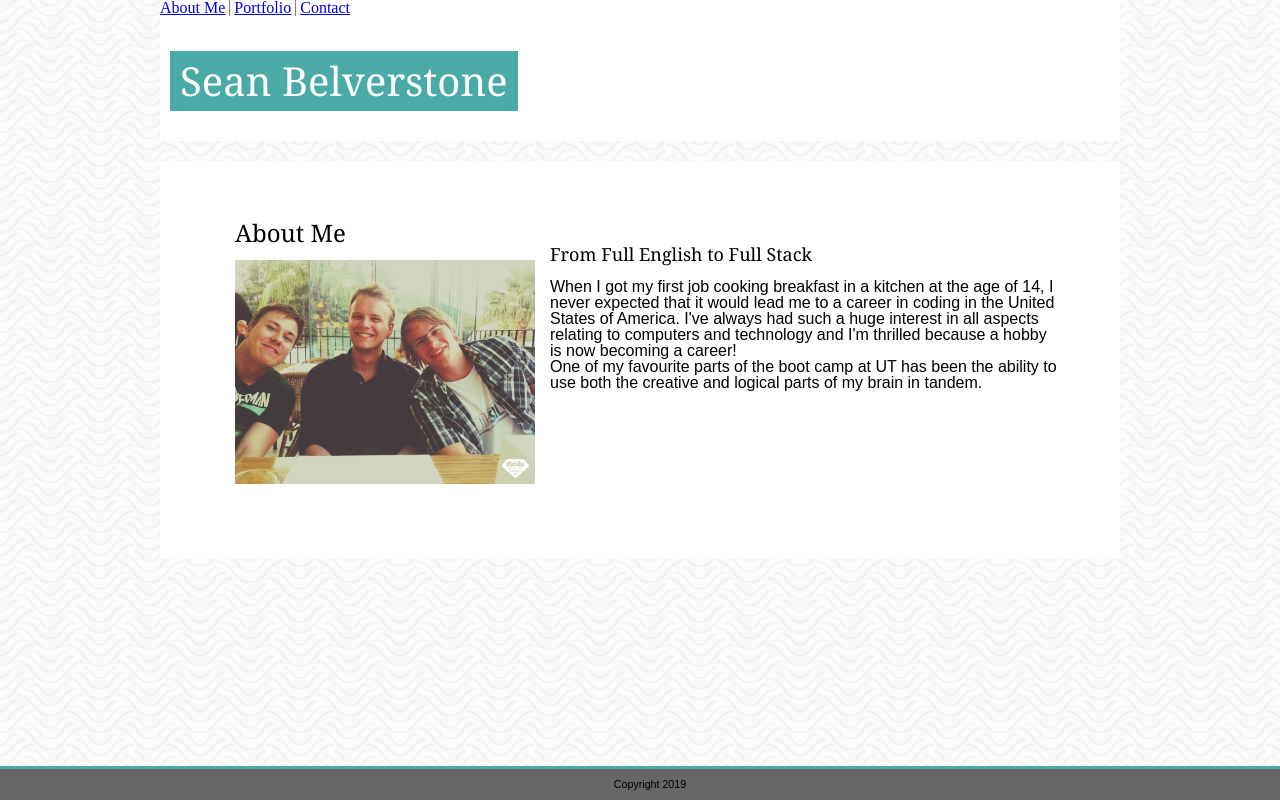
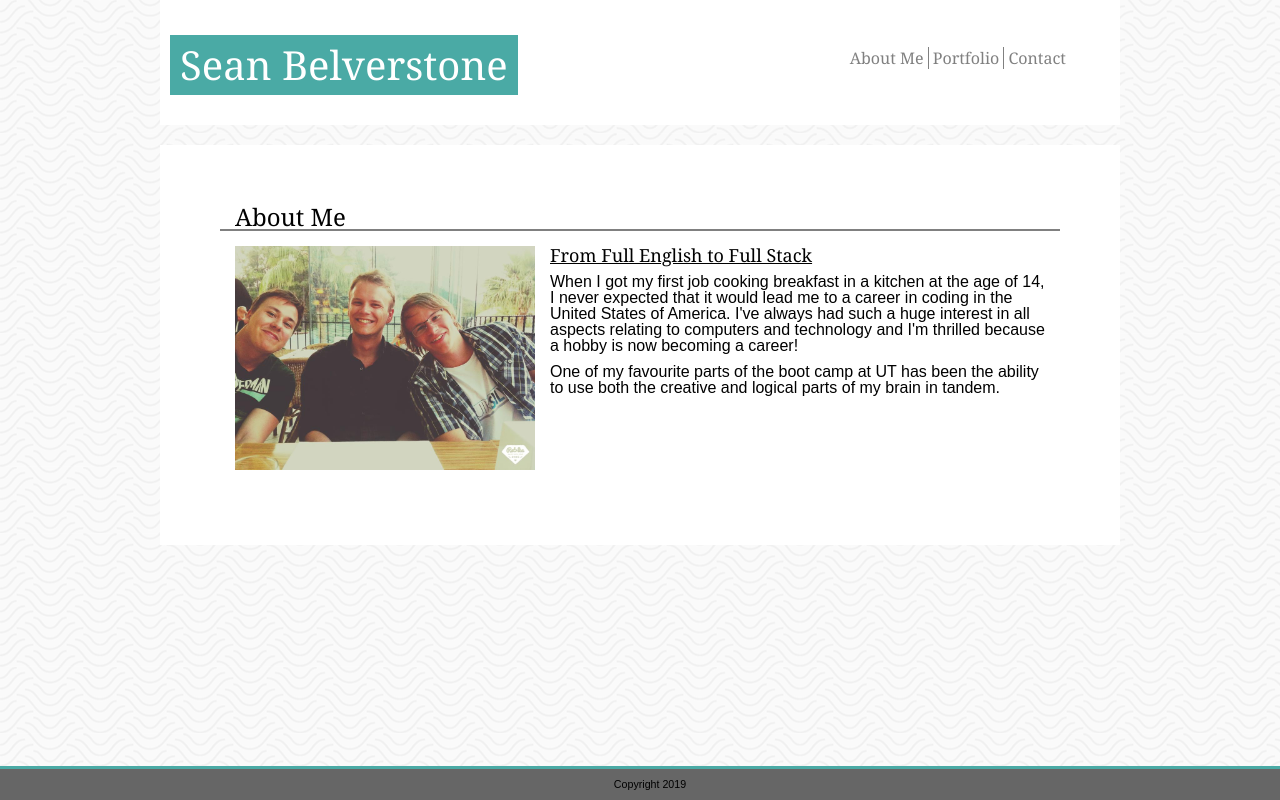
Before and after one commit to seanbelverstone/Basic-Portfolio, a plain HTML site: page index.html in a window 1280 px wide. Drawn offline with Linux system fonts and the light colour scheme.

Commit message:
Added separate css files for portfolio and contacts. Linked them on each page. Renamed style.css to index.css. Added styling to nav links

```diff
--- a/assets/css/style.css
+++ b/assets/css/index.css
@@ -10,6 +10,32 @@ header {
     margin-top: 25px;
     margin-bottom: 20px;
     float: left;
+}
+
+nav {
+    text-align: right;
+    font-family: Georgia, 'Times New Roman', Times, serif;
+    float: right;
+    margin: 50px;
+}
+
+/*nav link styling*/
+
+a:link {
+    text-decoration: none;
+    color: gray;
+}
+
+a:visited {
+    color: crimson;
+}
+
+a:hover {
+    color: darkred;
+}
+
+a:active {
+    color: black;
 }
 
 h1 {
@@ -61,12 +87,14 @@ h2 {
     font-family: Georgia, 'Times New Roman', Times, serif;
     font-size: 24px;
     padding-left: 15px;
-
+    border-bottom: 2px solid gray;
 }
 
 h3 {
     font-family: Georgia, 'Times New Roman', Times, serif;
     font-size: 18px;
+    text-decoration: underline;
+    margin-top: 15px;
 }
 
 #profilePicture {
@@ -74,6 +102,10 @@ h3 {
     height: 230x;
     padding: 15px;
     float: left;
+}
+
+p {
+    margin: 10px 10px;
 }
 
 /*footer*/
--- a/index.html
+++ b/index.html
@@ -5,7 +5,7 @@
 
     <title>About Me - Sean Belverstone</title>
     <link rel="stylesheet" type="text/css" href="assets/css/reset.css">
-    <link rel="stylesheet" type="text/css" href="assets/css/style.css">
+    <link rel="stylesheet" type="text/css" href="assets/css/index.css">
 
 </head>
 
@@ -26,10 +26,13 @@
     </div>
 
     <section id="aboutMe" class="clearfix">
+
         <h2>About Me</h2>
+
         <img src="assets/images/about-me-photo.jpg" alt="Sean Belverstone" id="profilePicture">
+
         <h3>From Full English to Full Stack</h3>
-        <br>
+
         <p>
             When I got my first job cooking breakfast in a kitchen at the age of 14, I never expected that
              it would lead me to a career in coding in the United States of America. I've always had such
@@ -43,7 +46,6 @@
     </section>
 
 
-
 </body>
 
 <footer>Copyright 2019</footer>
```
Also changed, not shown: contact.html (+2 -1 lines), portfolio.html (+2 -1 lines), assets/css/contact.css (added), assets/css/portfolio.css (added).
